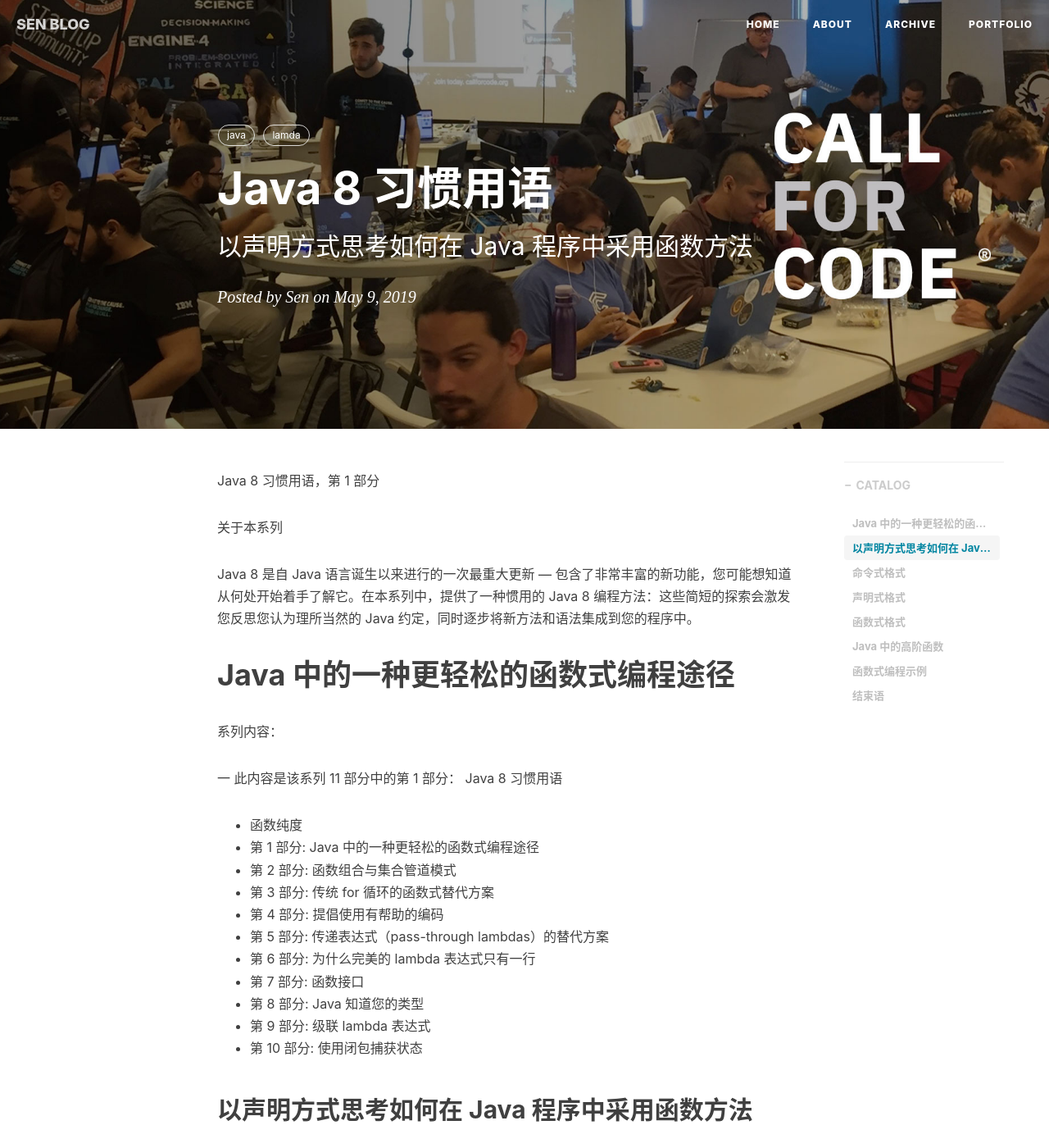
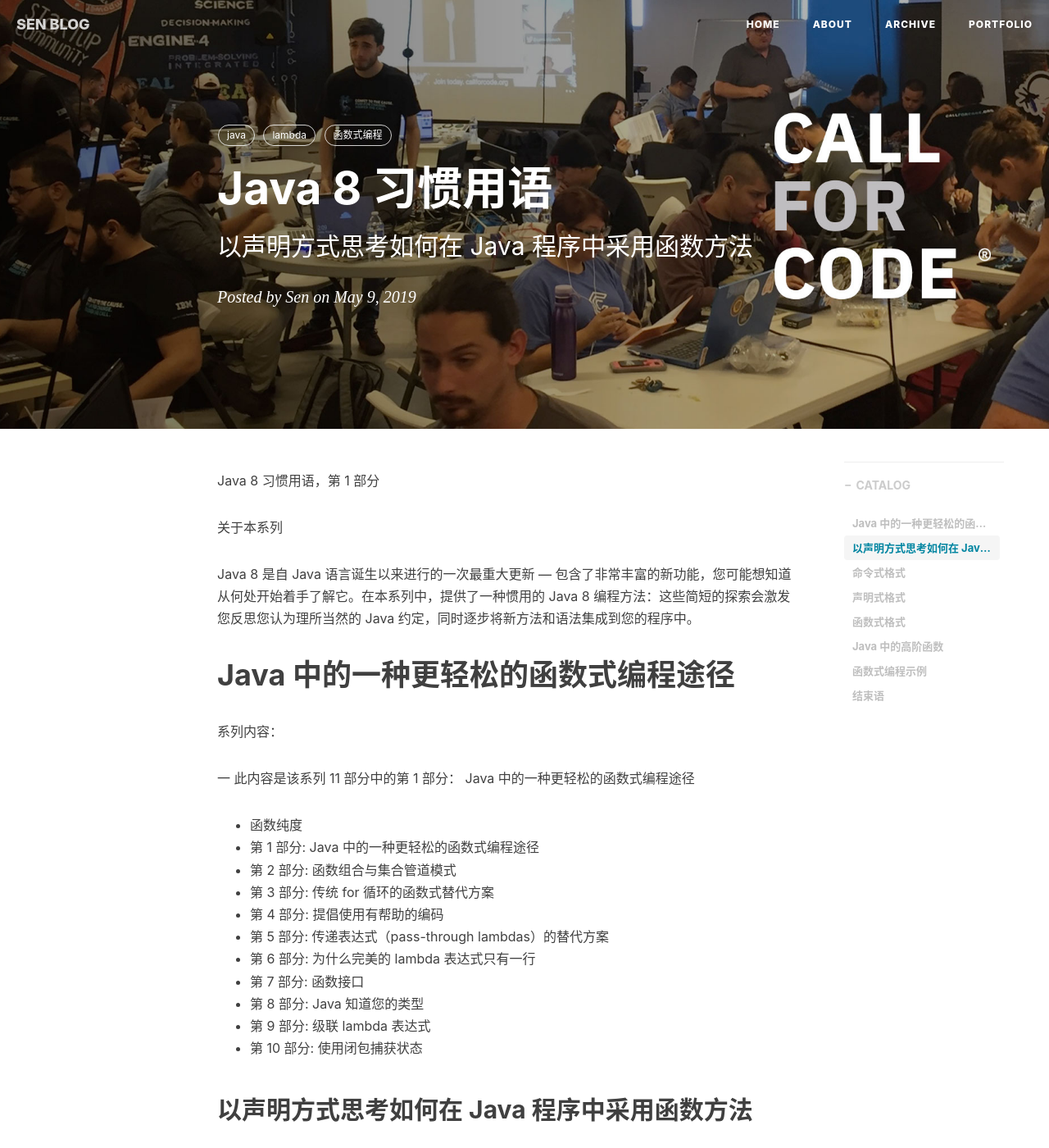
Before and after one commit to hub-sen/hub-sen.github.io, a Jekyll site: the page built from _posts/2019-08-10-java8idioms.md, in a window 1280 px wide and 1400 px high. Shown: the whole window at 82% size. Built offline with Jekyll 4.4.1, drawn with Linux system fonts in a browser that asks for light colours; nearby versions of some CDN libraries; comment, search, counter and statistics services are not loaded.

Commit message:
Java8 习惯用语

```diff
--- a/_posts/2019-08-10-java8idioms.md
+++ b/_posts/2019-08-10-java8idioms.md
@@ -8,7 +8,8 @@ header-img: "img/posts/ibm.jpg"
 catalog: true
 tags:
   - java
-  - lamda
+  - lambda
+  - 函数式编程
 ---
 
 Java 8 习惯用语，第 1 部分
@@ -21,7 +22,7 @@ Java 8 是自 Java 语言诞生以来进行的一次最重大更新 — 包含
 
 系列内容：
 
-一 此内容是该系列 11 部分中的第 1 部分： Java 8 习惯用语
+一 此内容是该系列 11 部分中的第 1 部分： Java 中的一种更轻松的函数式编程途径
 
 - 函数纯度
 - 第 1 部分: Java 中的一种更轻松的函数式编程途径
```
